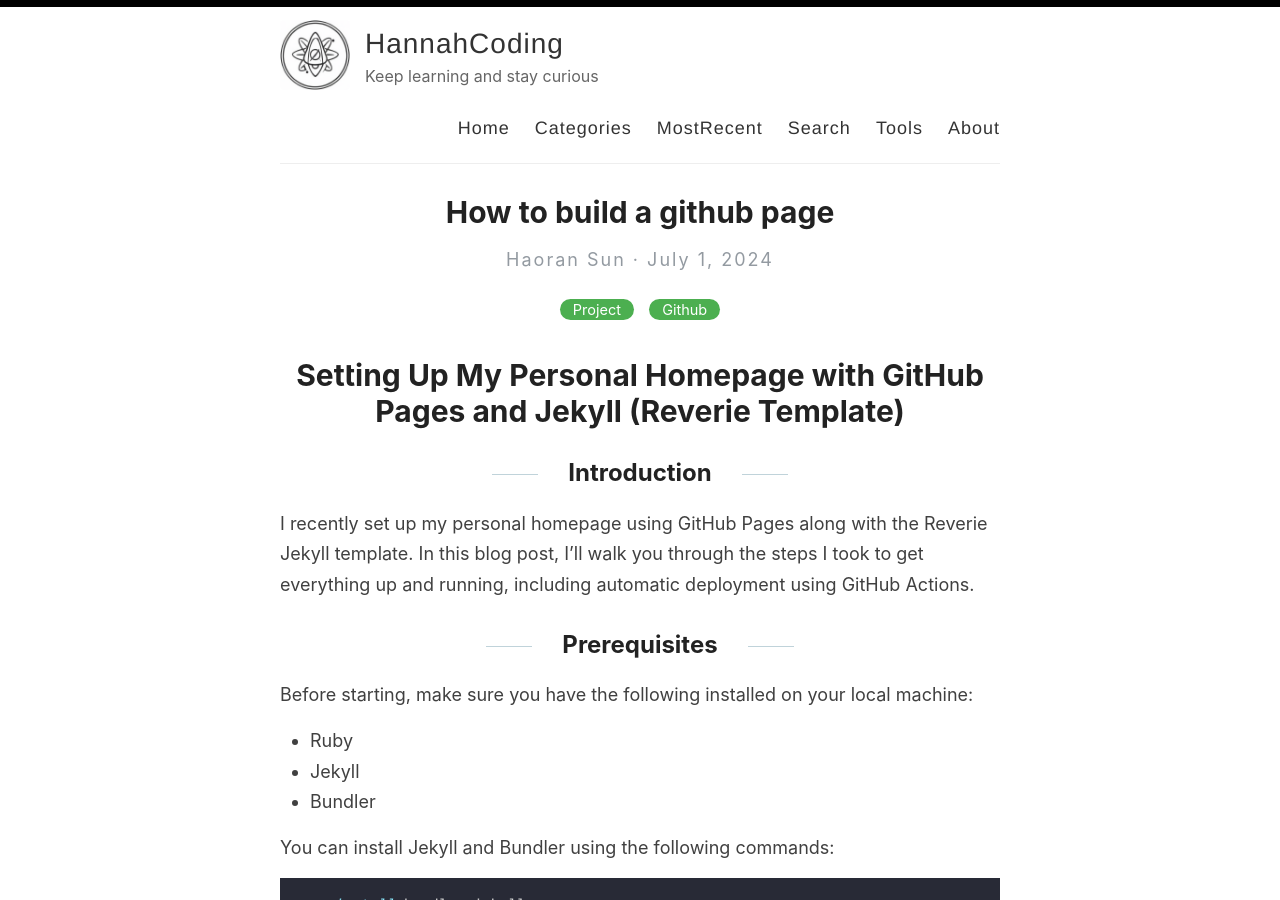
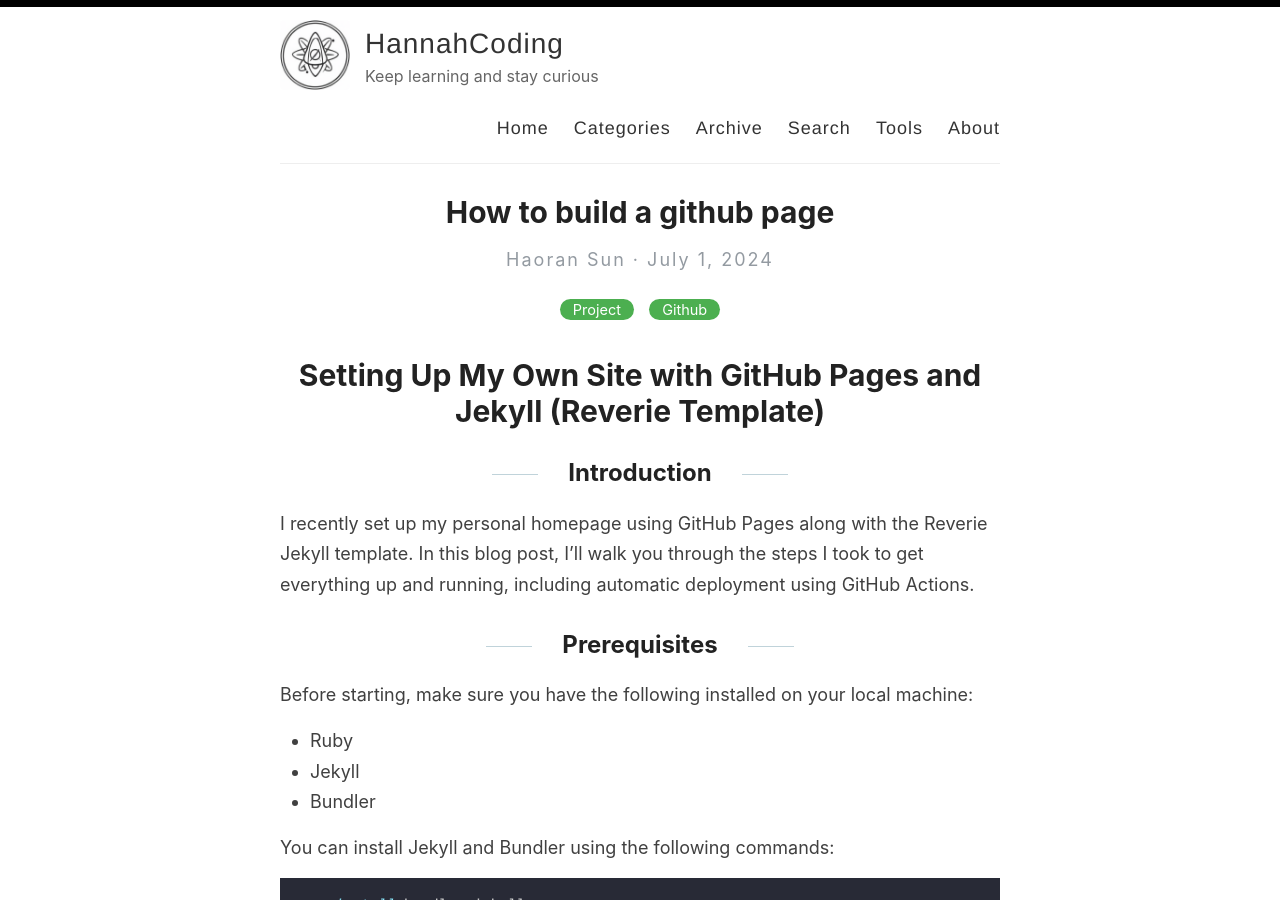
Before and after one commit to sunmaize/sunmaize.github.io, a Jekyll site: the page built from _posts/2024-07-01-how-to-build-own-github-page.md, in a window 1280 px wide and 900 px high. Built offline with Jekyll 4.4.1, drawn with Linux system fonts in a browser that asks for light colours.

```diff
--- a/_config.yml
+++ b/_config.yml
@@ -41,10 +41,10 @@ footer-links:
 disqus:
 
 # Enter your Google Analytics web tracking code (e.g. UA-2110908-2) to activate tracking
-google_analytics: G-KKN5GNL0CY
+#google_analytics: G-KKN5GNL0CY
 
 # For newer "GA4" analytics, use the following instead of the "UA" entry above
-#google_analytics_ga4: G-GABC1DEFG
+google_analytics_ga4: G-KKN5GNL0CY
 
 # Your website URL (e.g. http://amitmerchant1990.github.io or http://www.amitmerchant.com)
 # Used for Sitemap.xml and your RSS feed
--- a/_layouts/default.html
+++ b/_layouts/default.html
@@ -30,7 +30,7 @@
             <nav>
               <a href="{{ site.baseurl }}/">Home</a>
               <a href="{{ site.baseurl }}/categories">Categories</a>
-              <a href="{{ site.baseurl }}/archive">MostRecent</a>
+              <a href="{{ site.baseurl }}/archive">Archive</a>
 <!--              <a href="{{ site.baseurl }}/getting-started">Getting Started</a>-->
               <a href="{{ site.baseurl }}/search">Search</a>
               <a href="{{ site.baseurl }}/tools">Tools</a>
--- a/_posts/2024-07-01-how-to-build-own-github-page.md
+++ b/_posts/2024-07-01-how-to-build-own-github-page.md
@@ -4,7 +4,7 @@ title: How to build a github page
 categories: [Project, Github]
 ---
 
-# Setting Up My Personal Homepage with GitHub Pages and Jekyll (Reverie Template)
+# Setting Up My Own Site  with GitHub Pages and Jekyll (Reverie Template)
 
 ## Introduction
 
```
Also changed, not shown: _pages/archive.md (+0 -1 lines), _posts/2024-06-30-code-snippets.md (renamed from _posts/2024-07-02-code-snippets.md), _posts/2024-06-30-this-post-demonstrates-post-content-styles.md (renamed from _posts/2024-07-02-this-post-demonstrates-post-content-styles.md).
